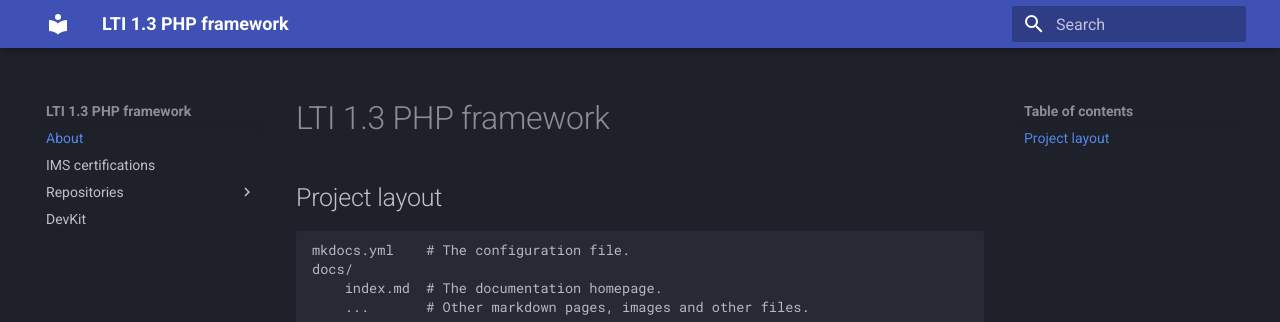
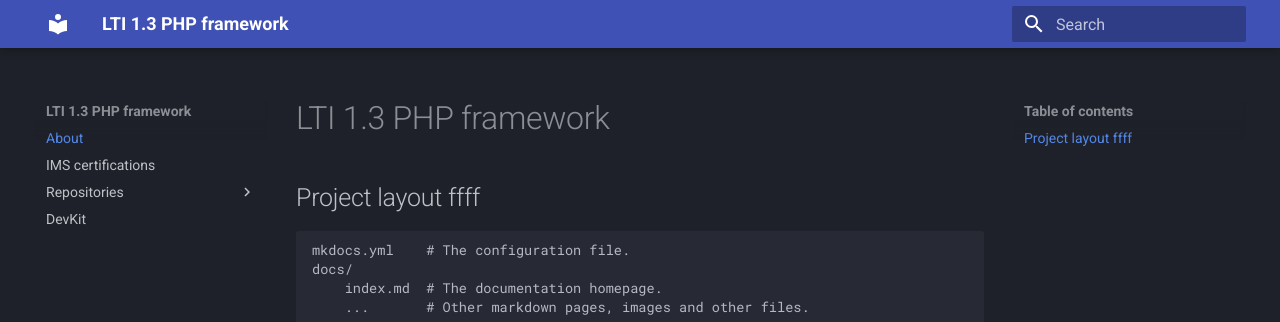
Before and after one commit to oat-sa/doc-lti1p3, an MkDocs documentation site: the page built from docs/index.md, in a window 1280 px wide. Shown: the top 322 px of the page. Built offline with MkDocs 1.6.1 and Material for MkDocs 9.7.7, drawn with Linux system fonts in a browser that asks for light colours.

Commit message:
feat: content

```diff
--- a/docs/index.md
+++ b/docs/index.md
@@ -1,6 +1,6 @@
 # LTI 1.3 PHP framework
 
-## Project layout
+## Project layout ffff
 
     mkdocs.yml    # The configuration file.
     docs/
--- a/mkdocs.yml
+++ b/mkdocs.yml
@@ -1,14 +1,12 @@
 site_name: LTI 1.3 PHP framework
 site_url: https://oat-sa.github.io/doc-lti1p3/
-
-docs_dir: 'docs'
 
 theme:
   name: material
   palette:
     scheme: slate
-    logo: assets/logo.png
-    favicon: assets/favicon.png
+    logo: '_assets/images/logo.png'
+    favicon: '_assets/images/favicon.png'
     features:
       - navigation.instant
       - navigation.tracking
```
Also changed, not shown: docs/_assets/images/favicon.png (renamed from assets/favicon.png), docs/_assets/images/logo.png (renamed from assets/logo.png).
